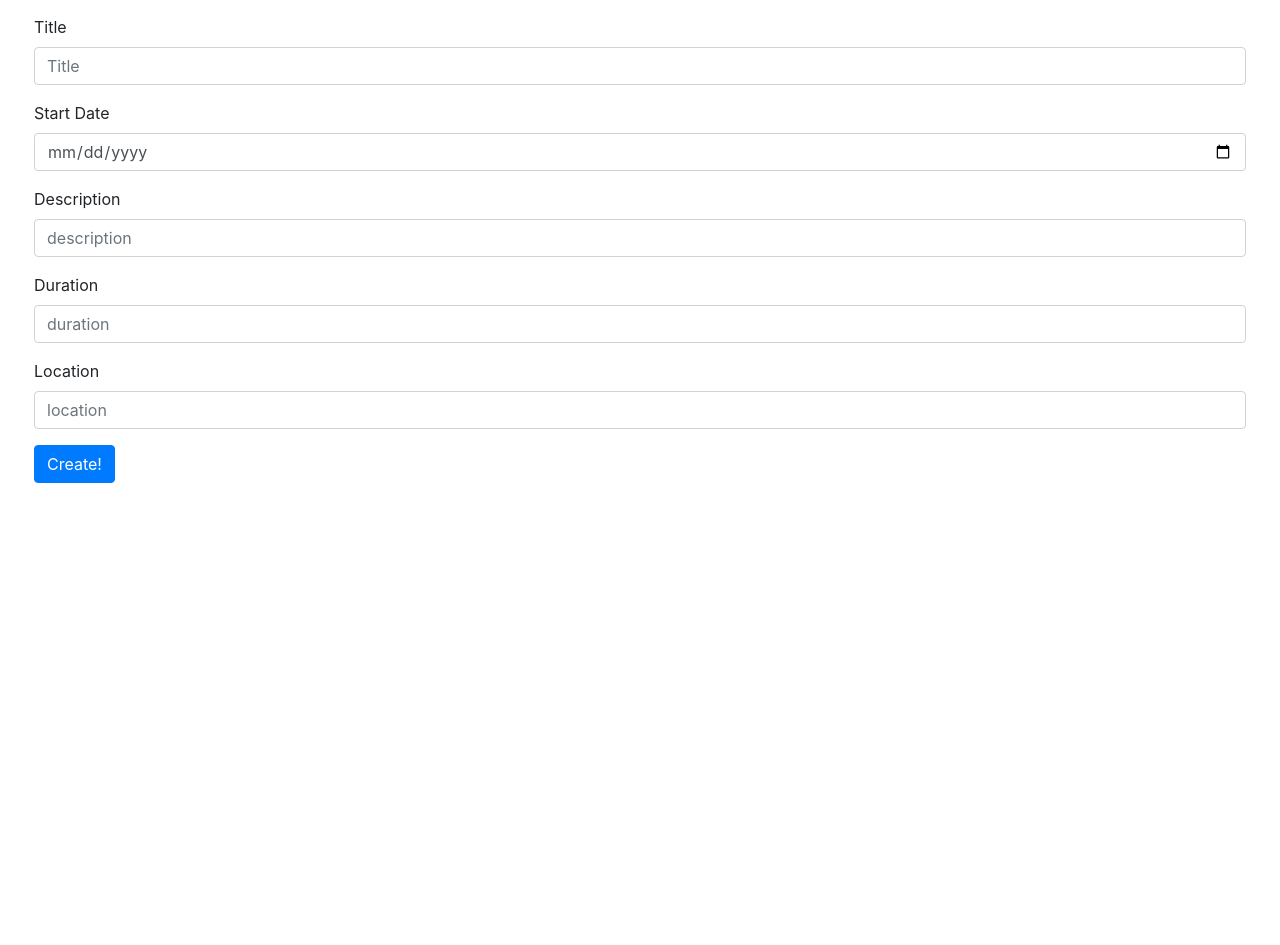
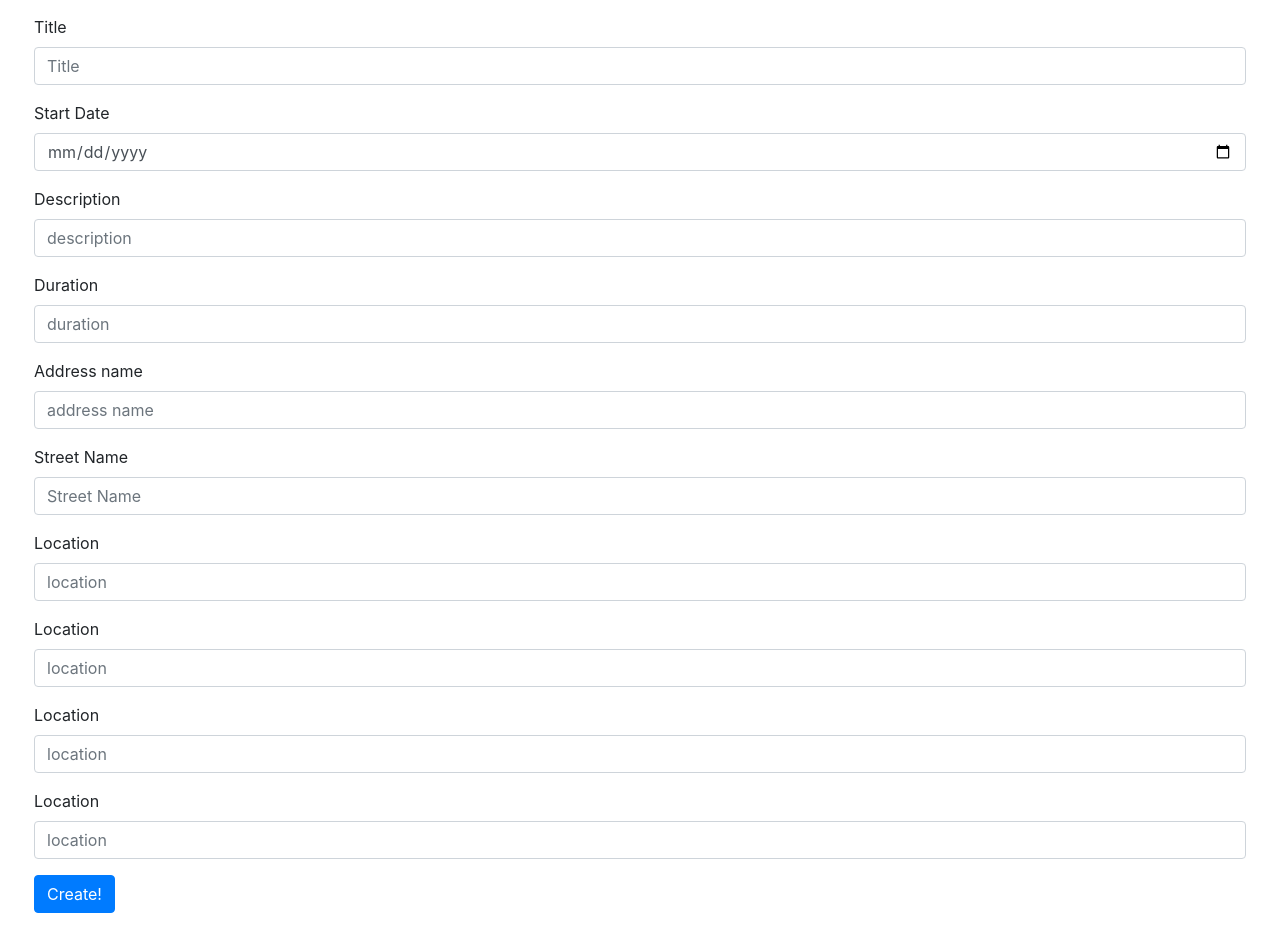
Before and after one commit to simonmihalynagy/Thy-Vent, a Node server app: page /users/create-event in a window 1280 px wide. Shown: the part 109-1054 px from the top of the page. Before the commit the page ends 592 px from the top, so only its background shows below. Run offline with Node 20, Linux system fonts and the light colour scheme; some libraries are stand-ins or nearby versions.

Commit message:
ironhack Saturday: user and event model edited

```diff
--- a/config/session-config.js
+++ b/config/session-config.js
@@ -13,13 +13,13 @@ module.exports = (app) => {
       secret: process.env.SESS_SECRET,
       resave: false,
       saveUninitialized: true,
-      cookie: { maxAge: 60000 },
+      cookie: { maxAge: 6000000 },
       store: MongoStore.create({
         // <== ADDED !!!
         mongoUrl:
           process.env.MONGODB_URI || "mongodb://localhost/event-project",
         // ttl => time to live
-        ttl: 10, // 60sec * 60min * 24h => 1 day
+        // ttl: 10, // 60sec * 60min * 24h => 1 day
       }),
     })
   );
--- a/routes/users-routes.js
+++ b/routes/users-routes.js
@@ -43,6 +43,7 @@ router.post("/create-event", (req, res) => {
     location,
     admin,
   }).then((event) => {
+    console.log("created the following event: " + event);
     res.redirect(`/users/${admin}`);
   });
 });
@@ -93,23 +94,22 @@ router.get("/:id", (req, res) => {
       events: result[0],
       user: result[1],
     });
-    //res.send({ events: result[0] });
+    //res.send({ events: result });
   });
 });
 
 //* GET ACCOUNT
 
-router.get("/account", async (req, res) => {
-  console.log(req.session.currentUser);
-
-  const emailInSession = req.session.currentUser;
-  console.log(emailInSession);
-  const user = await User.findOne({ email: emailInSession });
-
-  if (emailInSession) {
-    res.render("account", { user: user });
-    //res.send({ user: user });
-  }
+router.get("/:id/account", (req, res) => {
+  const userId = req.session.currentUser;
+  User.findById(userId).then((userFromDb) => {
+    if (userId) {
+      res.render("account", { user: userFromDb });
+      //res.send({ user: userFromDb });
+    } else {
+      res.redirect("/");
+    }
+  });
 });
 
 //* UPDATE PROFILE/ACCOUNT
@@ -119,14 +119,27 @@ router.post("/:id/account", (req, res) => {
   //*should i update the model?
   const userId = req.params.id;
   console.log("this is the userID: " + userId);
-  const { firstName, lastName } = req.body;
+  const {
+    firstName,
+    lastName,
+    addressName,
+    streetName,
+    streetNumber,
+    postalCode,
+    country,
+  } = req.body;
 
   //* TODO: can i add property to User model??
   User.findById(userId).then((user) => {
     user.firstName = firstName;
     user.lastName = lastName;
+    user.address.addressName = addressName;
+    user.address.streetName = streetName;
+    user.address.streetNumber = streetNumber;
+    user.address.postalCode = postalCode;
+    user.address.country = country;
     user.save().then(() => {
-      console.log("user updated is: " + user);
+      res.redirect(`/users/${userId}/account`);
     });
   });
 });
--- a/views/create-event.hbs
+++ b/views/create-event.hbs
@@ -45,6 +45,56 @@
     />
   </div>
   <div class="form-group">
+    <label for="input-addressName">Address name</label>
+    <input
+      type="text"
+      class="form-control"
+      id="input-addressName"
+      placeholder="address name"
+      name="addressName"
+    />
+  </div>
+  <div class="form-group">
+    <label for="input-streetName">Street Name</label>
+    <input
+      type="text"
+      class="form-control"
+      id="input-streetName"
+      placeholder="Street Name"
+      name="streetName"
+    />
+  </div>
+  <div class="form-group">
+    <label for="input-location">Location</label>
+    <input
+      type="text"
+      class="form-control"
+      id="input-location"
+      placeholder="location"
+      name="location"
+    />
+  </div>
+  <div class="form-group">
+    <label for="input-location">Location</label>
+    <input
+      type="text"
+      class="form-control"
+      id="input-location"
+      placeholder="location"
+      name="location"
+    />
+  </div>
+  <div class="form-group">
+    <label for="input-location">Location</label>
+    <input
+      type="text"
+      class="form-control"
+      id="input-location"
+      placeholder="location"
+      name="location"
+    />
+  </div>
+  <div class="form-group">
     <label for="input-location">Location</label>
     <input
       type="text"
--- a/views/landing-page.hbs
+++ b/views/landing-page.hbs
@@ -1,6 +1,6 @@
 <nav class="navbar navbar-expand-lg navbar-light bg-light">
   <div class="container-fluid">
-    <a class="navbar-brand" href="#">Event thingy</a>
+    <a class="navbar-brand" href="/">Event thingy</a>
     <button
       class="navbar-toggler"
       type="button"
```
Also changed, not shown: models/Event.model.js (+7 -1 lines), models/User.model.js (+8 -2 lines), views/account.hbs (+62 -3 lines).
